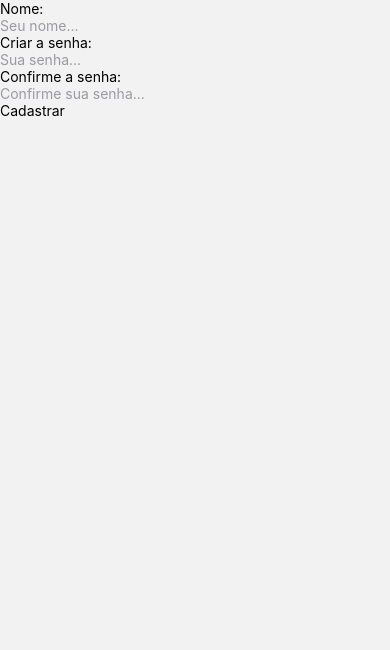
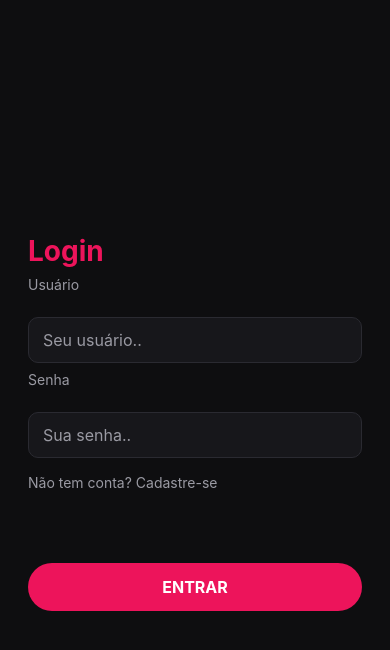
Before and after one commit to erikSug/CHECKPOINT3-TYPESCRIPT, a React Native app: screen /Login in a window 390 px wide. Shown: the top 650 px of the page. Built offline with nearby package versions, Linux system fonts and the light colour scheme.

Commit message:
feat: Adicionando a estilização no Login

```diff
--- a/App.tsx
+++ b/App.tsx
@@ -12,7 +12,7 @@ const App = (): JSX.Element => {
   return (
     <NavigationContainer>
       <Stack.Navigator>
-        <Stack.Screen name='Cadastro' component={CadastroScreen} options={{ headerShown: false }}></Stack.Screen>
+        <Stack.Screen name='Login' component={LoginScreen} options={{ headerShown: false }}></Stack.Screen>
       </Stack.Navigator>
     </NavigationContainer>
   );
--- a/screens/LoginScreen.tsx
+++ b/screens/LoginScreen.tsx
@@ -3,13 +3,71 @@ import {
     View, Text, TextInput, TouchableOpacity, KeyboardAvoidingView, Platform, StyleSheet,
 } from 'react-native';
 const LoginScreen = (): JSX.Element => {
+    const [user, setUser] = useState<string>('');
+    const [password, setPassword] = useState<string>('');
+    const [error, setError] = useState<string>('');
+
+    const changeUser = (text: string): void => {
+        setUser(text);
+    }
+
+    const changePassword = (text: string): void => {
+        setPassword(text);
+    }
+
+    const enterUser = ():void => {
+
+    }
+
+    const navCadastro = ():void => {
+
+    }
     return (
         <KeyboardAvoidingView
-            behavior={Platform.OS === 'ios' ? 'padding' : 'height'}>
+            behavior={Platform.OS === 'ios' ? 'padding' : 'height'} style={styles.screen}>
+            <View style={styles.content}>
+                <Text style={styles.title}>Login</Text>
+                <Text style={styles.subtitle}>Usuário</Text>
+                <TextInput
+                    style={styles.input}
+                    placeholder="Seu usuário.."
+                    placeholderTextColor="#9A9AA3"
+                    value={user}
+                    onChangeText={changeUser}
+                />
+                {error !== '' && <Text style={styles.error}>{error}</Text>}
+                <Text style={styles.subtitle}>Senha</Text>
+                <TextInput
+                    style={styles.input}
+                    placeholder="Sua senha.."
+                    placeholderTextColor="#9A9AA3"
+                    value={password}
+                    onChangeText={changePassword}
 
+                />
+                {error !== '' && <Text style={styles.error}>{error}</Text>}
 
+                <TouchableOpacity style={styles.subtitle}>
+                    <Text style={styles.subtitle}>Não tem conta? Cadastre-se</Text>
+                </TouchableOpacity>
+
+                <TouchableOpacity style={styles.button}>
+                    <Text style={styles.buttonText}>ENTRAR</Text>
+                </TouchableOpacity>
+            </View>
         </KeyboardAvoidingView>
     )
 }
 
 export default LoginScreen
+
+const styles = StyleSheet.create({
+    screen: { flex: 1, backgroundColor: '#0E0E10' },
+    content: { flex: 1, justifyContent: 'center', paddingHorizontal: 28 },
+    title: { color: '#ED145B', fontSize: 28, fontWeight: 'bold' },
+    subtitle: { color: '#9A9AA3', fontSize: 14, marginTop: 8, marginBottom: 24 },
+    input: { backgroundColor: '#17171B', borderWidth: 1, borderColor: '#2A2A31', borderRadius: 10, paddingHorizontal: 14, paddingVertical: 12, color: '#EDEDEF', fontSize: 16 },
+    error: { color: '#FF4D94', fontSize: 12, marginTop: 6 },
+    button: { backgroundColor: '#ED145B', borderRadius: 999, paddingVertical: 14, alignItems: 'center', marginTop: 24 },
+    buttonText: { color: '#fff', fontSize: 16, fontWeight: 'bold' },
+});
```
